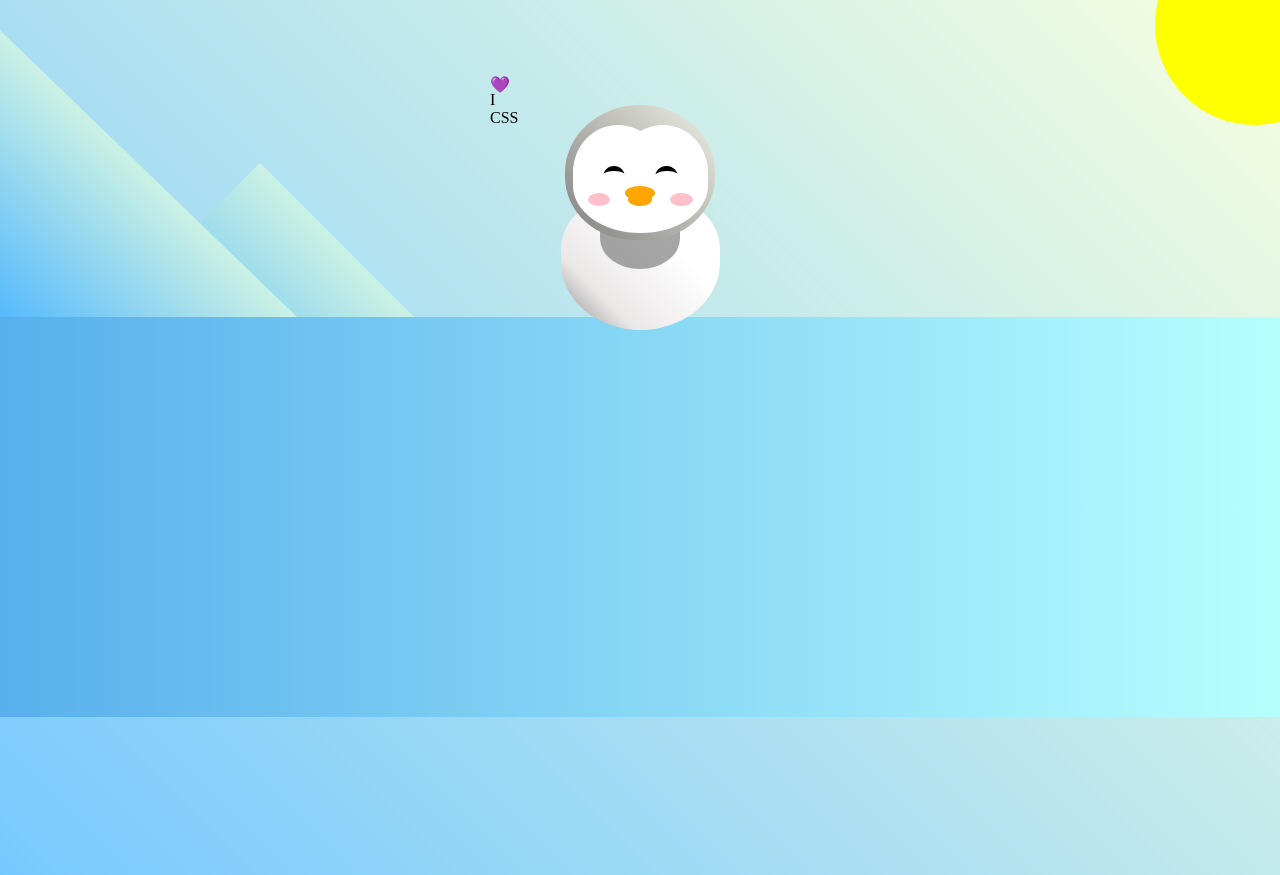
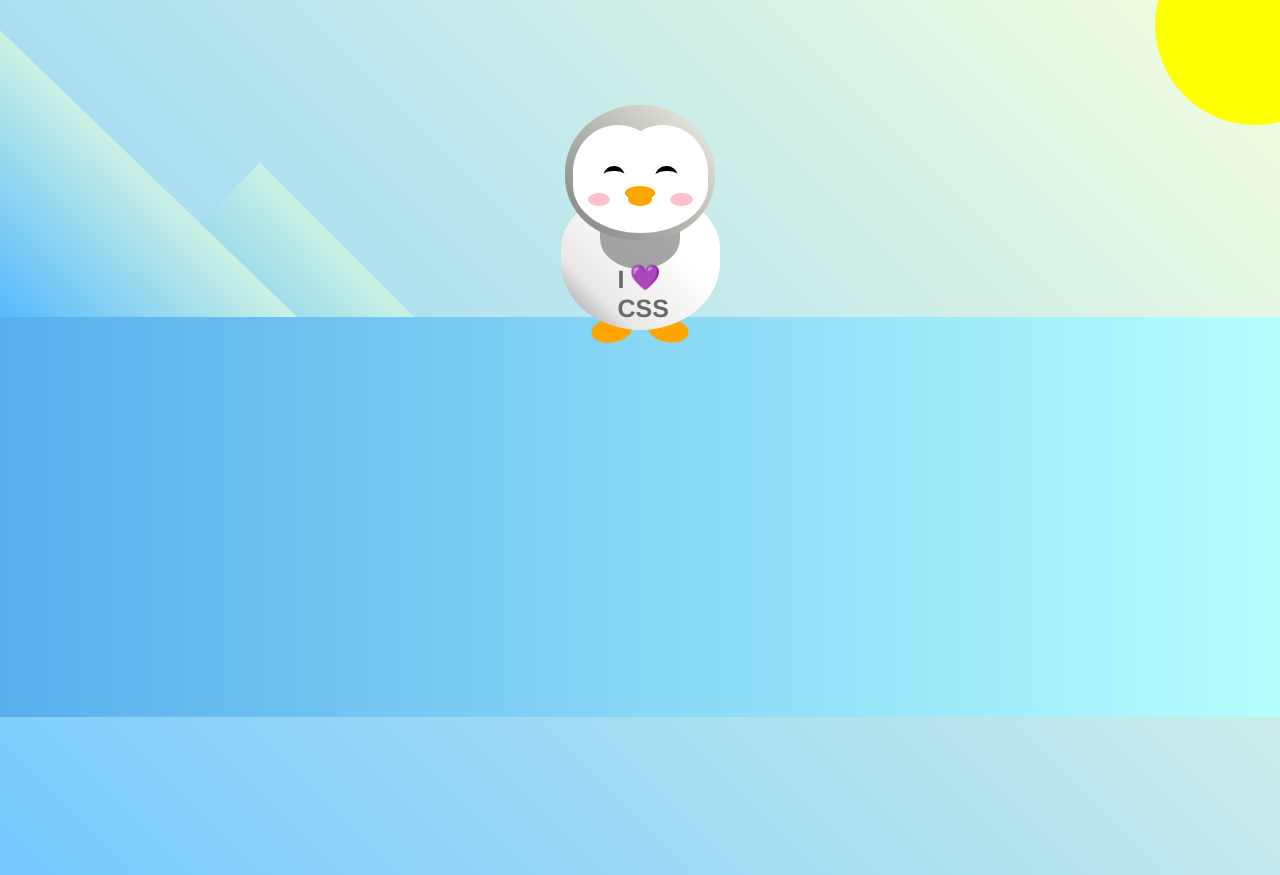
Before and after one commit to chibuikedaniel/FlappyPenguin, a plain HTML site: page index.html in a window 1280 px wide. Shown: the top 875 px of the page. Drawn offline with Linux system fonts and the light colour scheme.

Commit message:
added a text and feet

```diff
--- a/index.html
+++ b/index.html
@@ -36,7 +36,10 @@
             <div>💜</div>
             <p>I CSS</p>
         </div>
-        <div class="penguin-body"></div>
+        <div class="penguin-body">
+            <div class="foot left"></div>
+            <div class="foot right"></div>
+        </div>
     </div>
     <div class="ground">
 
--- a/style.css
+++ b/style.css
@@ -1,5 +1,6 @@
 :root {
     --penguin-face: white;
+    --penguin-picorna: orange;
 }
 
 body {
@@ -169,7 +170,7 @@ body {
 
 .beak {
     height: 10%;
-    background-color: orange;
+    background-color: var(--penguin-picorna);
     border-radius: 50%;
 }
 
@@ -184,3 +185,36 @@ body {
     top: 65%;
     left: 42%;
 }
+
+.shirt {
+    font: bold 25px Helvetica, sans-serif;
+    top: 165px;
+    left: 127.5px;
+    z-index: 1;
+    color: #6a6969;
+}
+
+.shirt div {
+    font-weight: initial;
+    top: 22.5px;
+    left: 12px;
+}
+
+.foot {
+    width: 15%;
+    height: 30%;
+    background-color: var(--penguin-picorna);
+    top: 85%;
+    border-radius: 50%;
+    z-index: -1;
+}
+
+.foot.left {
+    left: 25%;
+    transform: rotate(80deg);
+}
+
+.foot.right {
+    right: 25%;
+    transform: rotate(-80deg);
+}
```
